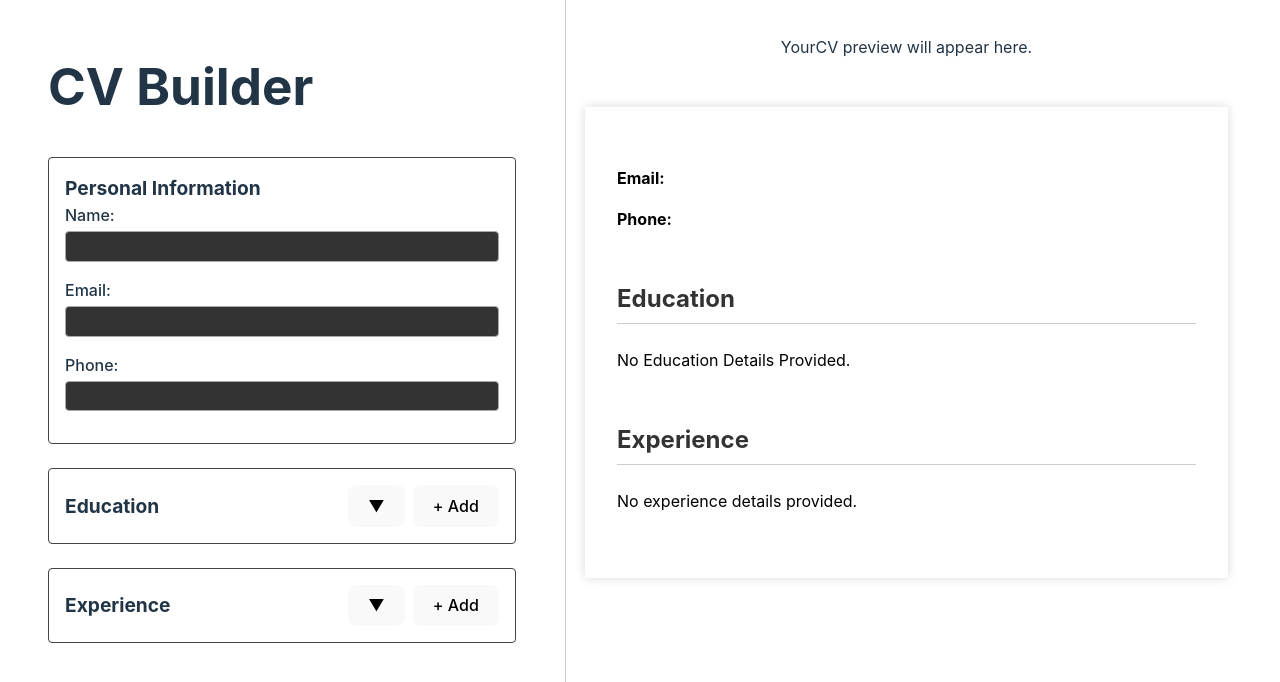
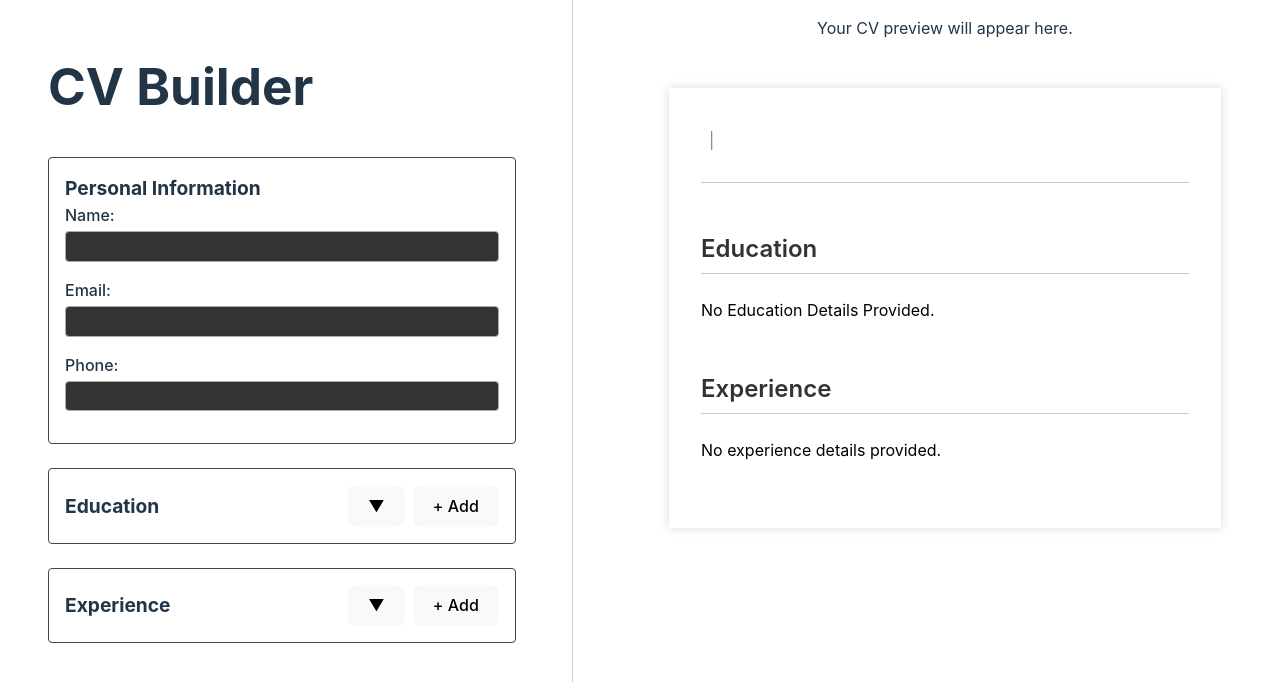
Before and after one commit to Graham4914/cv-project, a React (Vite) app: page / in a window 1280 px wide. Shown: the top 682 px of the page. Built offline with nearby package versions, Linux system fonts and the light colour scheme.

Commit message:
continued to refine styling on CV preview, edditng fonts,layout and color

```diff
--- a/src/App.jsx
+++ b/src/App.jsx
@@ -25,7 +25,7 @@ function App() {
 
      <section className='preview-container'>
       {/* <h1 className='preview-heading'>CV Preview</h1> */}
-      <p>YourCV preview will appear here.</p>
+      <p>Your CV preview will appear here.</p>
       <CVPreview
       generalInfo={generalInfo}
       educationList={educationList}
--- a/src/compnents/CVPreview.jsx
+++ b/src/compnents/CVPreview.jsx
@@ -1,15 +1,16 @@
 import React from "react";
 
-export default function CVPreview({generalInfo, educationList ,experienceList }) {
-return(
-   <section className="cv-preview">
-    <article className="cv-header">
-        <header>
-            <h2>{generalInfo.name}</h2>
+export default function CVPreview({ generalInfo, educationList, experienceList }) {
+  return (
+    <article className="cv-preview">
+      <header className="cv-header">
+        <h1 className="cv-name">{generalInfo.name}</h1>
+        <p className="cv-contact">
+          <span className="cv-email">{generalInfo.email}</span>
+          <span className="separator">|</span>
+          <span className="cv-phone">{generalInfo.phone}</span>
+        </p>
       </header>
-        <p><strong>Email:</strong> {generalInfo.email}</p>
-        <p><strong>Phone:</strong> {generalInfo.phone}</p>
-    </article>
 
       <section className="cv-section">
         <h3>Education</h3>
@@ -40,7 +41,6 @@ return(
           <p>No experience details provided.</p>
         )}
       </section>
-    </section>
+    </article>
   );
-
 }
--- a/src/styles/editor.css
+++ b/src/styles/editor.css
@@ -66,9 +66,9 @@
 
   .editor-entry button {
     margin-right: 0.5rem;
-    background: #1a1a1a;
+    /* background: #1a1a1a;
     border: 1px solid #646cff;
-    color: #fff;
+    color: #fff; */
   }
 
   .save-cancel-controls {
--- a/src/styles/layout.css
+++ b/src/styles/layout.css
@@ -25,7 +25,7 @@
 
 .preview-container {
     flex: 1;
-    padding: 1.2rem;
+    padding: 0 1.2rem 0 6rem;
     box-sizing: border-box;
     border-left: 1px solid #ccc;
     display: flex;
@@ -33,7 +33,7 @@
     justify-content: flex-start;
     align-items: center;
     overflow: auto;
-    margin: 0 .05em;
+    margin: 0 .5em;
 }
 
 
@@ -54,6 +54,49 @@
     box-sizing: border-box;
 }
 
+.cv-header {
+  text-align: left;
+  margin-bottom: 2rem;
+  border-bottom: 1px solid #ccc;
+  padding-bottom: 1rem;
+}
+
+.cv-name {
+  margin: 0;
+  font-size: 2.4em;
+  font-weight: 600;
+  color: var(--accent-color); /* if you want the name in accent color */
+}
+
+.cv-contact {
+  margin: 0.5rem 0 0;
+  font-size: 1em;
+  color: #555;
+  display: flex;
+  align-items: center;
+}
+
+.cv-contact .separator {
+  margin: 0 0.5rem;
+  color: #888;
+}
+
+.cv-section h3 {
+  font-weight: 600;
+  color: var(--heading-text);
+  border-bottom: 1px solid #ccc;
+  padding-bottom: 0.25em;
+  margin-top: 2em;
+}
+
+.cv-section article {
+  margin-bottom: 1.5em;
+}
+
+.cv-section h4 {
+  margin-bottom: 0.5em;
+  color: var(--heading-text);
+}
 /* Headings */
 
 .cv-preview h2 {
```
Lines whose indentation alone changed are shown as unchanged.
